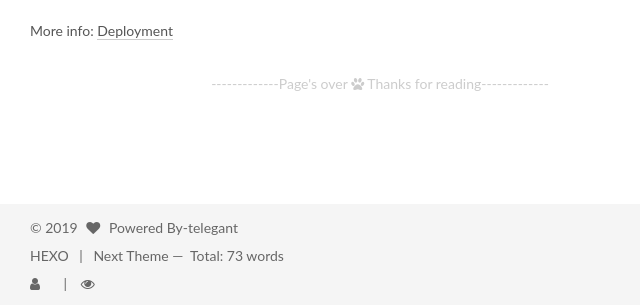
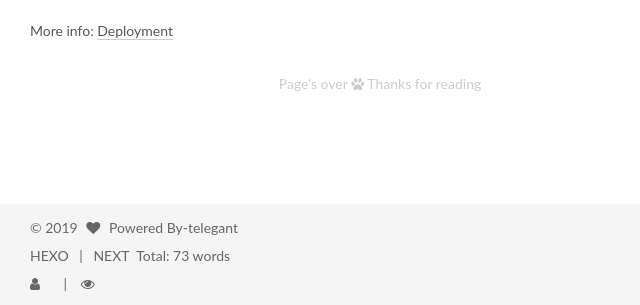
Before and after one commit to NFhook/telegant.github.io, a plain HTML site: page 2019/05/23/hello-world/index.html in a window 1280 px wide. Shown: the part 1072-1377 px from the top of the page, 100-740 px from the left. Drawn offline with Linux system fonts and the light colour scheme; some packages are replaced by stand-ins of ours; a script that the page names is missing.

Commit message:
Site updated: 2019-05-24 19:46:26

```diff
--- a/2019/05/23/hello-world/index.html
+++ b/2019/05/23/hello-world/index.html
@@ -404,7 +404,7 @@
 
         <div>
 
-        <div style="text-align:center;color: #ccc;font-size:14px;">-------------Page's over  <i class="fa fa-paw"></i>  Thanks for reading-------------</div>
+        <div style="text-align:center;color: #ccc;font-size:14px;"> Page's over  <i class="fa fa-paw"></i>  Thanks for reading</div>
 
 </div>
 
@@ -606,7 +606,7 @@
 </div>
 
 
-  <div class="powered-by"> <a> </a> HEXO</div>
+  <div class="powered-by"> <a></a> HEXO</div>
 
 
 
@@ -614,7 +614,7 @@
 
 
 
-  <div class="theme-info">Next Theme &mdash; <a></a></div>
+  <div class="theme-info">NEXT</div>
 
 
 
```
Also changed, not shown: 404.html (+2 -2 lines), about/index.html (+2 -2 lines), archives/2019/05/index.html (+2 -2 lines), archives/2019/index.html (+2 -2 lines), archives/index.html (+2 -2 lines), categories/index.html (+2 -2 lines), home/index.html (+2 -2 lines), index.html (+2 -2 lines), search/index.html (+2 -2 lines), tags/index.html (+2 -2 lines).
